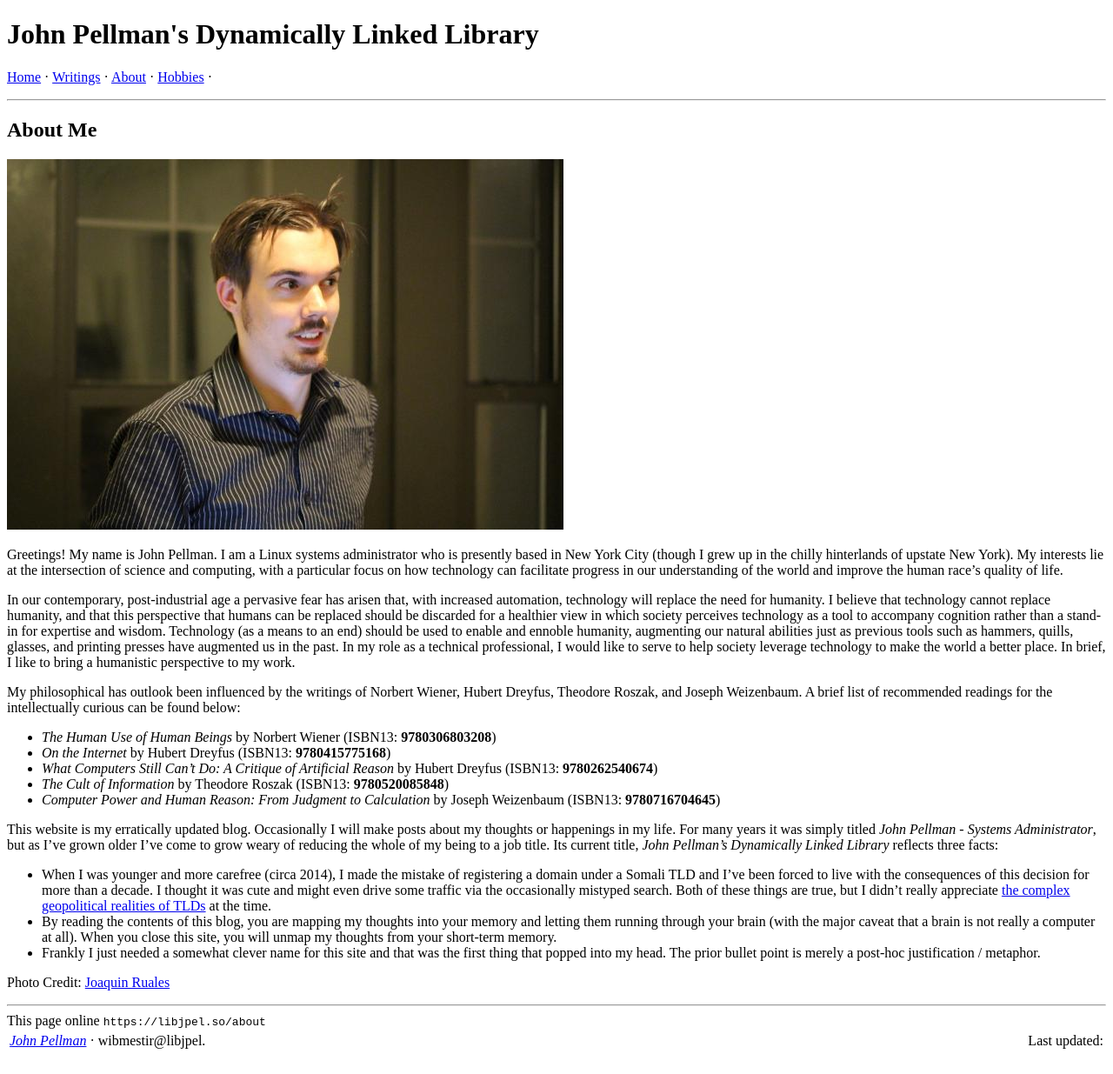
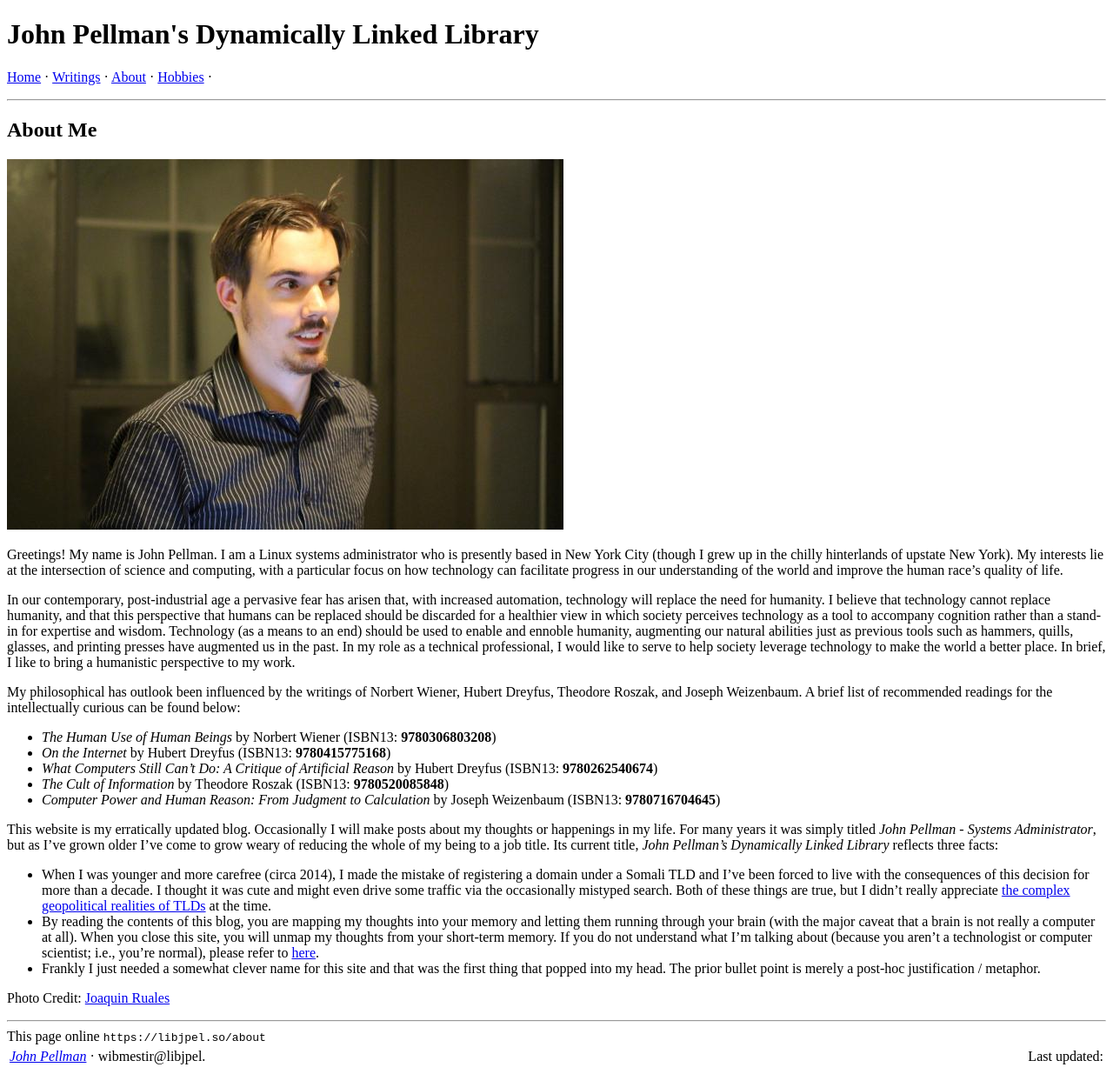
Before and after one commit to jpellman/jpellman.github.io, a Jekyll site: the page built from about/index.md, in a window 1280 px wide. Shown: the whole page at 87% size. Built offline with Jekyll 4.4.1, drawn with Linux system fonts in a browser that asks for light colours.

Commit message:
Misc changes

```diff
--- a/about/index.md
+++ b/about/index.md
@@ -21,7 +21,7 @@ My philosophical has outlook been influenced by the writings of Norbert Wiener,
 This website is my erratically updated blog.  Occasionally I will make posts about my thoughts or happenings in my life.  For many years it was simply titled *John Pellman - Systems Administrator*, but as I've grown older I've come to grow weary of reducing the whole of my being to a job title.  Its current title, *John Pellman's Dynamically Linked Library* reflects three facts:
 
 * When I was younger and more carefree (circa 2014), I made the mistake of registering a domain under a Somali TLD and I've been forced to live with the consequences of this decision for more than a decade.  I thought it was cute and might even drive some traffic via the occasionally mistyped search.  Both of these things are true, but I didn't really appreciate [the complex geopolitical realities of TLDs](https://en.wikipedia.org/wiki/.so) at the time.
-* By reading the contents of this blog, you are mapping my thoughts into your memory and letting them running through your brain (with the major caveat that a brain is not really a computer at all).  When you close this site, you will unmap my thoughts from your short-term memory.
+* By reading the contents of this blog, you are mapping my thoughts into your memory and letting them running through your brain (with the major caveat that a brain is not really a computer at all).  When you close this site, you will unmap my thoughts from your short-term memory.  If you do not understand what I'm talking about (because you aren't a technologist or computer scientist; i.e., you're normal), please refer to [here](https://en.wikipedia.org/wiki/Shared_library).
 * Frankly I just needed a somewhat clever name for this site and that was the first thing that popped into my head.  The prior bullet point is merely a post-hoc justification / metaphor.
 
 Photo Credit: [Joaquin Ruales](http://joaquin.rual.es/)
```
Also changed, not shown: hobbies/index.md (+7 -3 lines).
